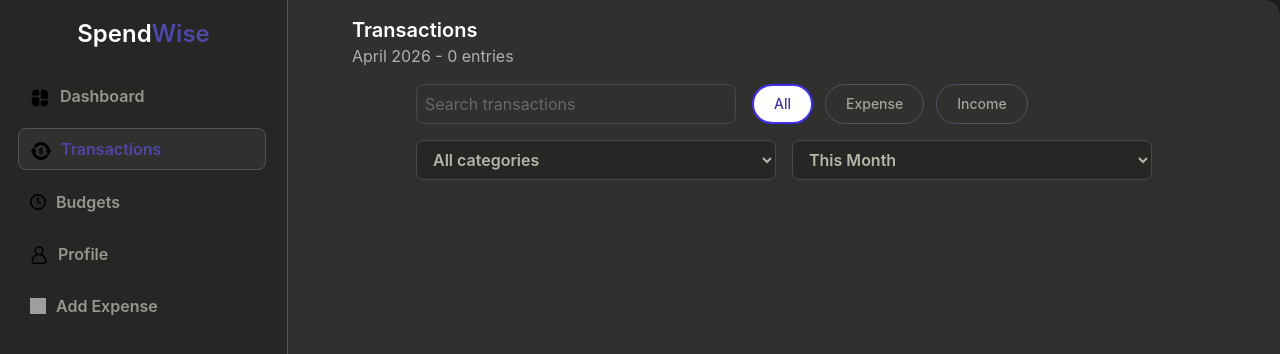
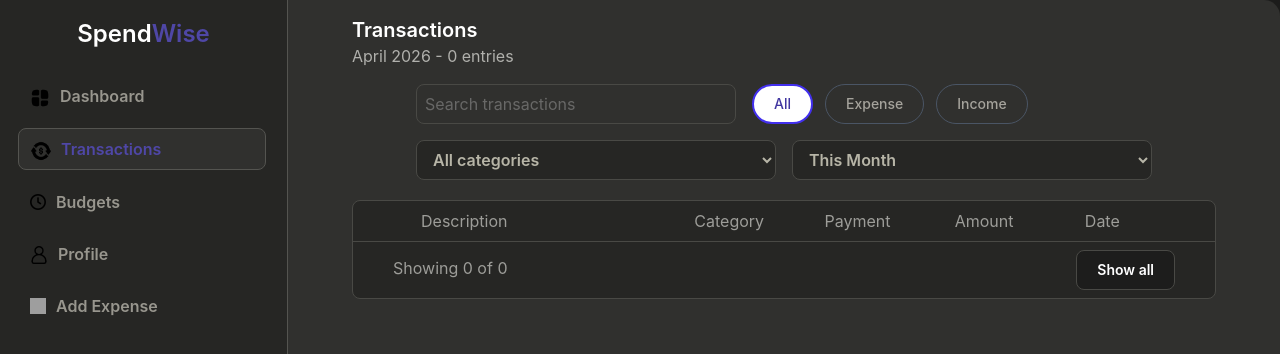
Before and after one commit to AaryanSingh31/Expense-tracker, a React (Vite) app: page /transactions in a window 1280 px wide. Shown: the top 354 px of the page. Built offline with nearby package versions, Linux system fonts and the light colour scheme; grey boxes are pictures that could not be loaded.

Commit message:
Completed Transaction section & fixed some bugs

```diff
--- a/src/components/Dashboard/Dashboard.jsx
+++ b/src/components/Dashboard/Dashboard.jsx
@@ -1,7 +1,6 @@
 import React from 'react'
 import {useState} from 'react'
 import SummaryCards from './SummaryCards'
-import RecentTransactions from '../Transactions/RecentTransactions'
 import ExpenseLineChart from '../Charts/ExpenseLineChart'
 import ExpenseBarChart from '../Charts/ExpenseBarChart'
 import ExpensePieChart from '../Charts/ExpensePieChart'
@@ -24,7 +23,6 @@
       <ExpenseBarChart />
       <ExpenseLineChart />
       <ExpensePieChart />
-      <RecentTransactions />
     </div>
   )
 }
--- a/src/components/Transactions/RecentTransactions.jsx
+++ /dev/null
@@ -1,21 +0,0 @@
-import React from 'react'
-import TransactionCard from './TransactionCard'
-import dummyExpenses from '../../dummy/dummyExp'
-import { useExpense } from "../../context/ExpenseContext";
-
-function RecentTransactions() {
-
-  const { expenses } = useExpense();
-
-  return (
-    <div className='mt-8 px-3'>
-        <h2 className='text-white font-semibold text-lg'>Recent Transactions</h2>
-        {
-            expenses.slice(0, 5).map((expense) => (
-                 <TransactionCard key={expense.id} expense={expense} />
-            ))}
-    </div>
-  )
-}
-
-export default RecentTransactions;
--- a/src/components/Transactions/TransactionCard.jsx
+++ b/src/components/Transactions/TransactionCard.jsx
@@ -1,19 +1,109 @@
 import react from 'react'
-import dummyExpenses from '../../dummy/dummyExp'
+import { useExpense } from '../../context/ExpenseContext'
 
-function TransactionCard({expense}) {
+function TransactionCard({ showAll, expenses }) {
+
+    const transactions = [...expenses].reverse();
+
+    const displayedTransactions = showAll
+        ? transactions
+        : transactions.slice(0, 6);
+
     return (
-        <div className='w-full h-16 bg-gray-700 rounded-lg flex items-center justify-between px-4'>
-            <div className='flex items-center gap-4'>
-                <div className="w-10 h-10 bg-gray-500 rounded-full ">{expense.title}</div>
-                <div className='flex flex-col'>
-                    <span className='text-white font-semibold'>{expense.title}</span>
-                    <span className='text-gray-400 text-sm'>{expense.category}</span>
+        <>
+            {displayedTransactions.map((expense) => (
+                <div key={expense.id}>
+
+                    {/* Desktop */}
+                    <div
+                        className='hidden md:grid w-full h-16 bg-[#2e2e2d] border-b border-[#494945]
+                        grid-cols-[2.5fr_1.2fr_1fr_1fr_1fr]
+                        items-center px-4 gap-4'
+                    >
+                        <div className='flex items-center gap-4'>
+                            <div className="w-10 h-10 bg-gray-500 rounded-full flex items-center justify-center text-white">
+                                {expense.title[0]}
+                            </div>
+
+                            <div className='flex flex-col'>
+                                <span className='text-white font-semibold'>
+                                    {expense.title}
+                                </span>
+
+                                <span className='text-gray-400 text-sm'>
+                                    {expense.notes}
+                                </span>
+                            </div>
+                        </div>
+
+                        <div className='text-[#2574c3] bg-white rounded-full min-w-24 w-fit px-3 py-1 text-center font-semibold'>
+                            {expense.category}
+                        </div>
+
+                        <div className='text-gray-300 font-semibold'>
+                            {expense.payment}
+                        </div>
+
+                        <div className='text-[#c72724] font-bold'>
+                            -₹{expense.amount}
+                        </div>
+
+                        <div className='text-gray-300 font-bold'>
+                            {expense.date}
+                        </div>
+                    </div>
+
+                    {/* Mobile */}
+                    <div className='md:hidden bg-[#2e2e2d] border-b border-[#494945] p-4'>
+                        <div className='flex items-center gap-3 mb-3'>
+                            <div className="w-10 h-10 bg-gray-500 rounded-full flex items-center justify-center text-white">
+                                {expense.title[0]}
+                            </div>
+
+                            <div>
+                                <p className='text-white font-semibold'>
+                                    {expense.title}
+                                </p>
+
+                                <p className='text-gray-400 text-sm'>
+                                    {expense.notes}
+                                </p>
+                            </div>
+                        </div>
+
+                        <div className='flex justify-between py-1'>
+                            <span className='text-gray-400'>Category</span>
+                            <span className='text-[#2574c3] font-semibold'>
+                                {expense.category}
+                            </span>
+                        </div>
+
+                        <div className='flex justify-between py-1'>
+                            <span className='text-gray-400'>Payment</span>
+                            <span className='text-white'>
+                                {expense.payment}
+                            </span>
+                        </div>
+
+                        <div className='flex justify-between py-1'>
+                            <span className='text-gray-400'>Amount</span>
+                            <span className='text-[#c72724] font-bold'>
+                                -₹{expense.amount}
+                            </span>
+                        </div>
+
+                        <div className='flex justify-between py-1'>
+                            <span className='text-gray-400'>Date</span>
+                            <span className='text-white'>
+                                {expense.date}
+                            </span>
+                        </div>
+                    </div>
+
                 </div>
-            </div>
-            <div className='text-white font-bold'>₹{expense.amount}</div>
-        </div>
-    )
+            ))}
+        </>
+    );
 }
 
 export default TransactionCard
--- a/src/components/Transactions/Transactions.jsx
+++ b/src/components/Transactions/Transactions.jsx
@@ -2,6 +2,7 @@
 import { useState } from 'react';
 import { useEffect } from 'react';
 import { useExpense } from "../../context/ExpenseContext";
+import TransactionCard from './TransactionCard';
 
 function Transactions() {
 
@@ -9,12 +10,41 @@
   const [type, setType] = useState("All")
   const [cat, setCat] = useState("All categories")
   const [month, setMonth] = useState("This Month")
+  const [showAll, setShowAll] = useState(false)
 
   const { expenses } = useExpense();
 
   const totalEntries = expenses.length;
 
-  const entry = totalEntries === 1 ? "entry" : "entries";;
+  const entry = totalEntries === 1 ? "entry" : "entries";
+
+  // const count = showAll
+  //   ? totalEntries
+  //   : Math.min(totalEntries, 6);
+
+  const filteredExpenses = expenses.filter((expense) => {
+    const categoryMatch =
+      cat === "All categories" ||
+      expense.category === cat;
+
+    const typeMatch =
+      type === "All" ||
+      expense.transType.toLowerCase() === type.toLowerCase();
+
+    const titleMatch =
+      expense.title.toLowerCase().includes(search.toLowerCase()) ||
+      expense.notes.toLowerCase().includes(search.toLowerCase()) ||
+      expense.category.toLowerCase().includes(search.toLowerCase()) ||
+      expense.payment.toLowerCase().includes(search.toLowerCase());
+
+    return categoryMatch && typeMatch && titleMatch;
+  });
+
+  const filteredCount = filteredExpenses.length;
+
+  const count = showAll
+    ? filteredCount
+    : Math.min(filteredCount, 6);
 
   const currentMonth = new Date().toLocaleString("en-US", {
     month: "long",
@@ -104,6 +134,24 @@
 
         </div>
       </div>
+
+      <div className="rounded-lg bg-[#262624] mt-5 mb-5 border-[1.5px] border-[#494945] ">
+        <div className="hidden md:grid grid-cols-[2.1fr_1fr_1fr_1fr_1fr] rounded-t-lg justify-around py-2 pl-17 border-b-[1.5px] border-[#494945]">
+          <div className='text-[#9d9d99]'>Description</div>
+          <div className='text-[#9d9d99]'>Category</div>
+          <div className='text-[#9d9d99]'>Payment</div>
+          <div className='text-[#9d9d99]'>Amount</div>
+          <div className='text-[#9d9d99]'>Date</div>
+        </div>
+        <TransactionCard showAll={showAll} expenses={filteredExpenses} />
+        <div className="flex rounded-b-lg justify-between px-10 py-2 ">
+          <div className='text-[#9d9d99] mt-1.5'>Showing {count} of {totalEntries}</div>
+          <button
+            className='px-5 h-10 bg-[#1d1d1c] rounded-lg text-sm text-white font-semibold border-[1.5px] border-[#494945] transition-all duration-300 hover:bg-[#2b2b29] cursor-pointer'
+            onClick={() => setShowAll(!showAll)}
+          >{showAll ? "Show less" : "Show all"}</button>
+        </div>
+      </div>
     </div>
   )
 }
```
Also changed, not shown: src/components/AddExpense/AddExpense.jsx (+11 -11 lines).
